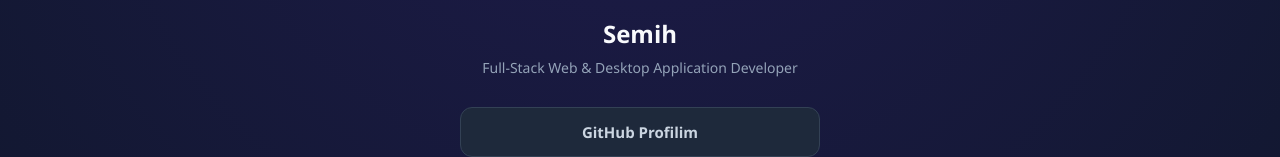
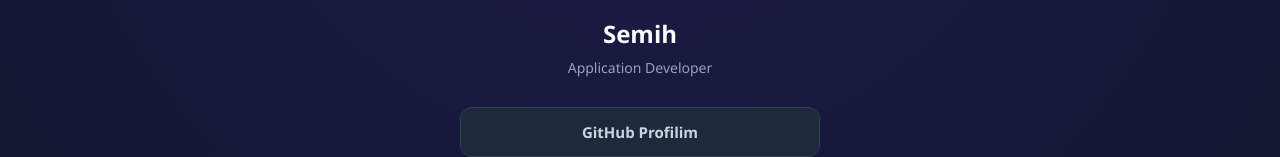
Before and after one commit to semih816/my-links, a plain HTML site: page index.html in a window 1280 px wide. Shown: the part 272-429 px from the top of the page. Drawn offline with Linux system fonts and the light colour scheme.

Commit message:
refactor(profile): Biyografi metni kısaltıldı

```diff
--- a/index.html
+++ b/index.html
@@ -10,7 +10,7 @@
     <div class="profile-container">
         <div class="avatar">💻</div>
         <h1>Semih</h1>
-        <p class="bio">Full-Stack Web & Desktop Application Developer</p>
+        <p class="bio">Application Developer</p>
 
         <div class="links">
             <a href="https://github.com/semih816" target="_blank" class="link-btn">GitHub Profilim</a>
```
